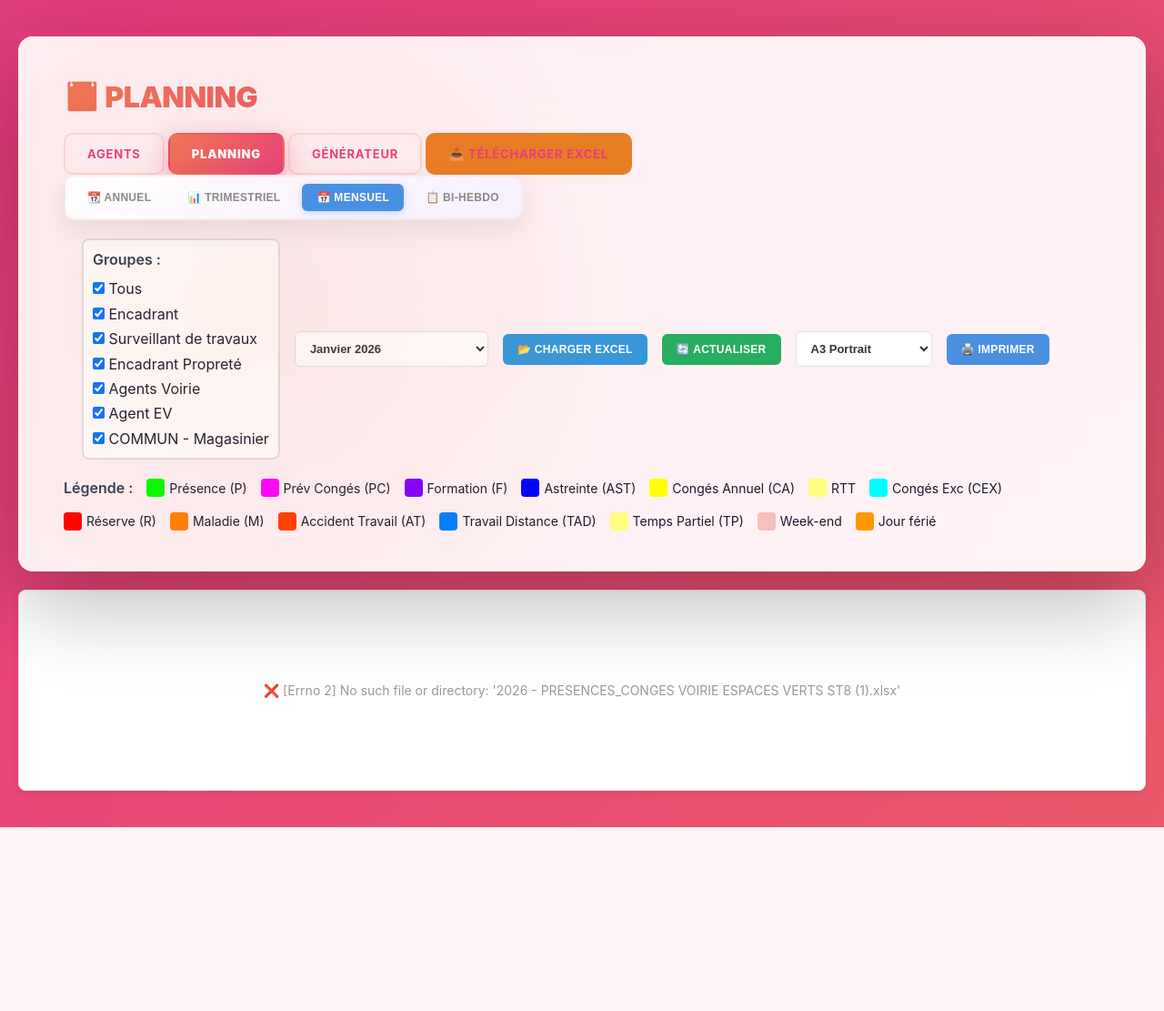
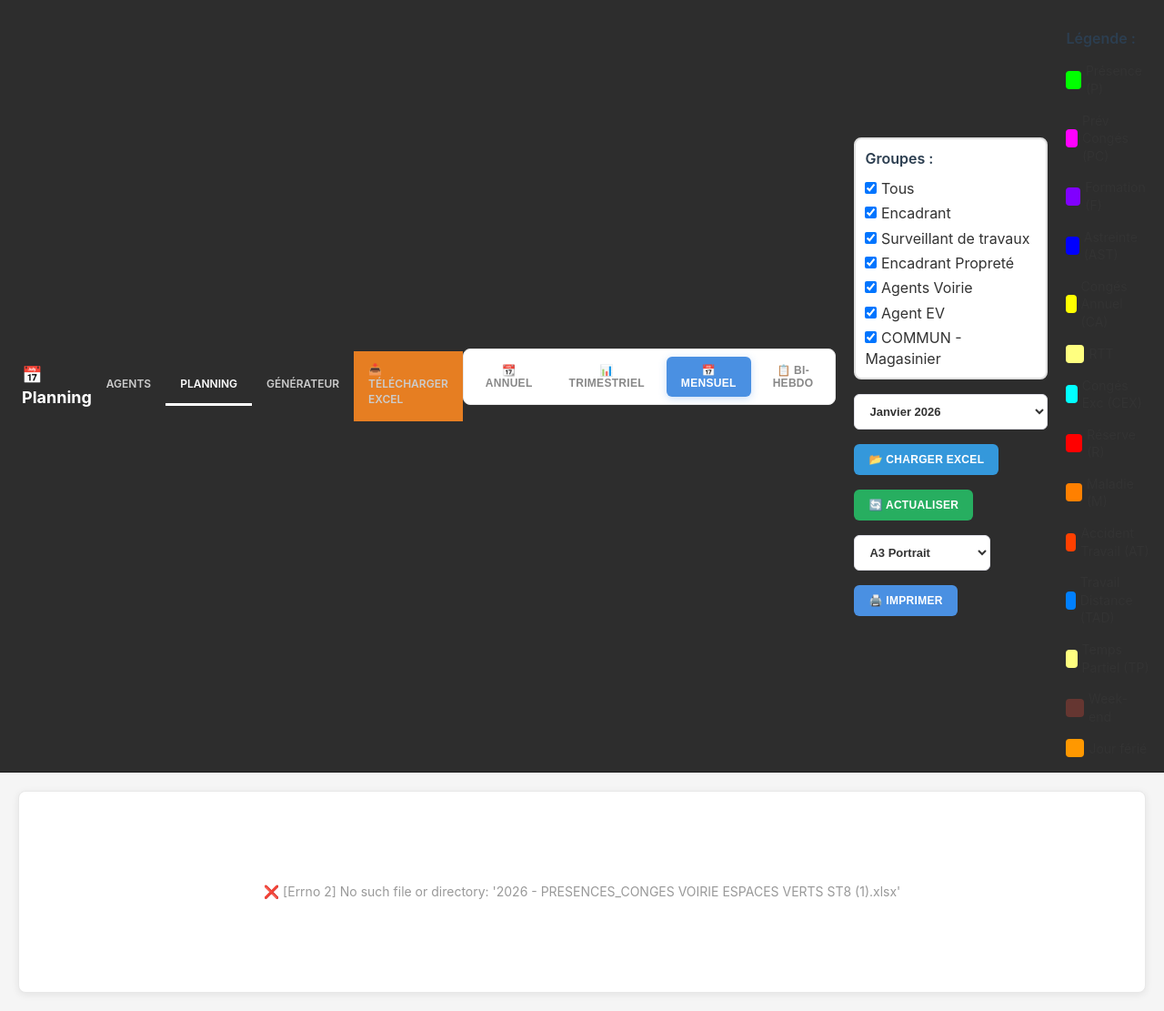
Before and after one commit to lamiedepain/st88, a Flask app: page /planning in a window 1280 px wide. Shown: the whole page at 91% size. Before the commit the page ends 909 px from the top, so only its background shows below. Run offline with Flask 3, Linux system fonts and the light colour scheme.

Commit message:
style: Professional monochrome redesign - dark header, horizontal nav, grayscale palette

```diff
--- a/templates/planning.html
+++ b/templates/planning.html
@@ -14,28 +14,12 @@
 
         body {
             font-family: -apple-system, BlinkMacSystemFont, 'Segoe UI', Roboto, 'Helvetica Neue', sans-serif;
-            background: linear-gradient(-45deg, #ee7752, #e73c7e, #23a6d5, #23d5ab);
-            background-size: 600% 600%;
-            animation: gradient-shift 15s ease infinite;
+            background: #f5f5f5;
             min-height: 100vh;
-            padding: 20px 0;
-            color: #1a1a2e;
+            padding: 0;
+            color: #333;
             line-height: 1.4;
             -webkit-font-smoothing: antialiased;
-        }
-
-        @keyframes gradient-shift {
-            0% {
-                background-position: 0% 50%;
-            }
-
-            50% {
-                background-position: 100% 50%;
-            }
-
-            100% {
-                background-position: 0% 50%;
-            }
         }
 
         .container {
@@ -44,86 +28,60 @@
         }
 
         header {
-            background: rgba(255, 255, 255, 0.93);
-            padding: 45px 50px;
-            border-radius: 16px;
-            margin: 20px;
+            background: #2d2d2d;
+            padding: 16px 24px;
+            border-bottom: 1px solid #1a1a1a;
+            display: flex;
+            justify-content: space-between;
+            align-items: center;
             margin-bottom: 20px;
-            box-shadow: 0 30px 100px rgba(0, 0, 0, 0.3), inset 0 1px 0 rgba(255, 255, 255, 0.6);
-            backdrop-filter: blur(40px);
-            position: relative;
-            animation: slideUp 0.9s ease-out;
         }
 
         header::before {
-            content: '';
-            position: absolute;
-            top: 0;
-            left: 0;
-            right: 0;
-            bottom: 0;
-            background: radial-gradient(circle at 20% 50%, rgba(238, 119, 82, 0.1) 0%, transparent 50%);
-            border-radius: 16px;
-            pointer-events: none;
+            display: none;
         }
 
         @keyframes slideUp {
-            from {
-                opacity: 0;
-                transform: translateY(30px);
-            }
-
-            to {
-                opacity: 1;
-                transform: translateY(0);
-            }
+            display: none;
         }
 
         h1 {
-            background: linear-gradient(135deg, #ee7752 0%, #e73c7e 50%, #23a6d5 100%);
-            -webkit-background-clip: text;
-            -webkit-text-fill-color: transparent;
-            background-clip: text;
-            margin-bottom: 16px;
-            font-size: 32px;
-            font-weight: 900;
-            letter-spacing: -0.5px;
-            text-transform: uppercase;
+            color: #fff;
+            margin: 0;
+            font-size: 18px;
+            font-weight: 700;
         }
 
         nav {
             display: flex;
-            gap: 4px;
-            margin-bottom: 0;
+            gap: 0;
+            align-items: center;
+            margin: 0;
         }
 
         nav a {
-            padding: 12px 24px;
+            padding: 12px 16px;
             background: transparent;
-            color: #e73c7e;
+            color: #ccc;
             text-decoration: none;
-            border-radius: 10px;
-            font-weight: 700;
-            font-size: 13px;
-            transition: all 0.3s cubic-bezier(0.34, 1.56, 0.64, 1);
-            border: 2px solid rgba(239, 119, 82, 0.2);
+            border-bottom: 3px solid transparent;
+            font-weight: 600;
+            font-size: 12px;
+            transition: all 0.2s ease;
             text-transform: uppercase;
-            letter-spacing: 0.8px;
+            letter-spacing: 0;
         }
 
         nav a:hover {
-            background: rgba(239, 119, 82, 0.08);
-            border-color: rgba(239, 119, 82, 0.4);
-            color: #ee7752;
-            transform: translateY(-3px) scale(1.05);
+            background: rgba(255, 255, 255, 0.08);
+            color: #fff;
         }
 
         nav a.active {
-            background: linear-gradient(135deg, #ee7752 0%, #e73c7e 100%);
-            color: white;
-            font-weight: 900;
-            border-color: transparent;
-            box-shadow: 0 10px 30px rgba(231, 60, 126, 0.4);
+            background: transparent;
+            color: #fff;
+            border-bottom: 3px solid #fff;
+            box-shadow: none;
         }
 
         .controls {
@@ -139,13 +97,10 @@
             display: flex;
             gap: 8px;
             margin-bottom: 20px;
-            background: linear-gradient(135deg, rgba(255, 255, 255, 0.93) 0%, rgba(245, 240, 255, 0.88) 100%);
+            background: white;
             padding: 8px;
-            border-radius: 12px;
-            display: inline-flex;
-            box-shadow: 0 10px 30px rgba(0, 0, 0, 0.08);
-            backdrop-filter: blur(20px);
-            border: 2px solid rgba(238, 119, 82, 0.1);
+            border-radius: 8px;
+            border: 1px solid #e8e8e8;
         }
 
         .view-tab {
@@ -262,22 +217,22 @@
         .agent-cell {
             font-weight: 900;
             text-align: left;
-            background: linear-gradient(135deg, rgba(238, 119, 82, 0.06) 0%, rgba(35, 213, 171, 0.04) 100%);
+            background: white;
             position: sticky;
             left: 0;
             z-index: 15;
             min-width: 240px;
             max-width: 320px;
             padding: 14px 16px;
-            border-right: 3px solid rgba(238, 119, 82, 0.2);
-            box-shadow: 4px 0 12px rgba(231, 60, 126, 0.08);
+            border-right: 1px solid #e8e8e8;
+            box-shadow: none;
         }
 
         .agent-name {
             font-size: 13px;
             margin-bottom: 4px;
             font-weight: 900;
-            background: linear-gradient(135deg, #ee7752 0%, #e73c7e 100%);
+            background: #4a90e2;
             -webkit-background-clip: text;
             -webkit-text-fill-color: transparent;
             background-clip: text;
@@ -347,7 +302,7 @@
         }
 
         .day-cell:hover {
-            background: linear-gradient(135deg, rgba(102, 126, 234, 0.1) 0%, rgba(118, 75, 162, 0.05) 100%);
+            background: #f9f9f9;
         }
 
         .day-cell.weekend {
```
Also changed, not shown: templates/agents.html (+35 -76 lines), templates/generator.html (+38 -75 lines).
